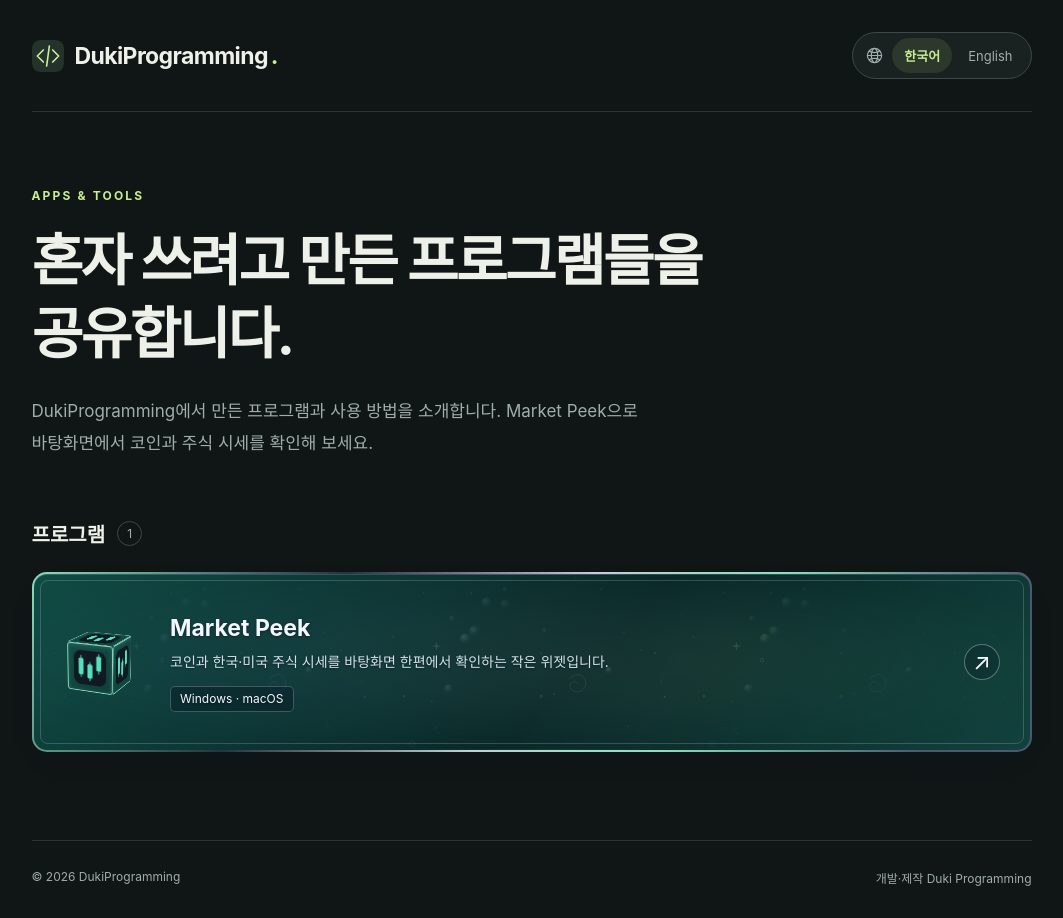
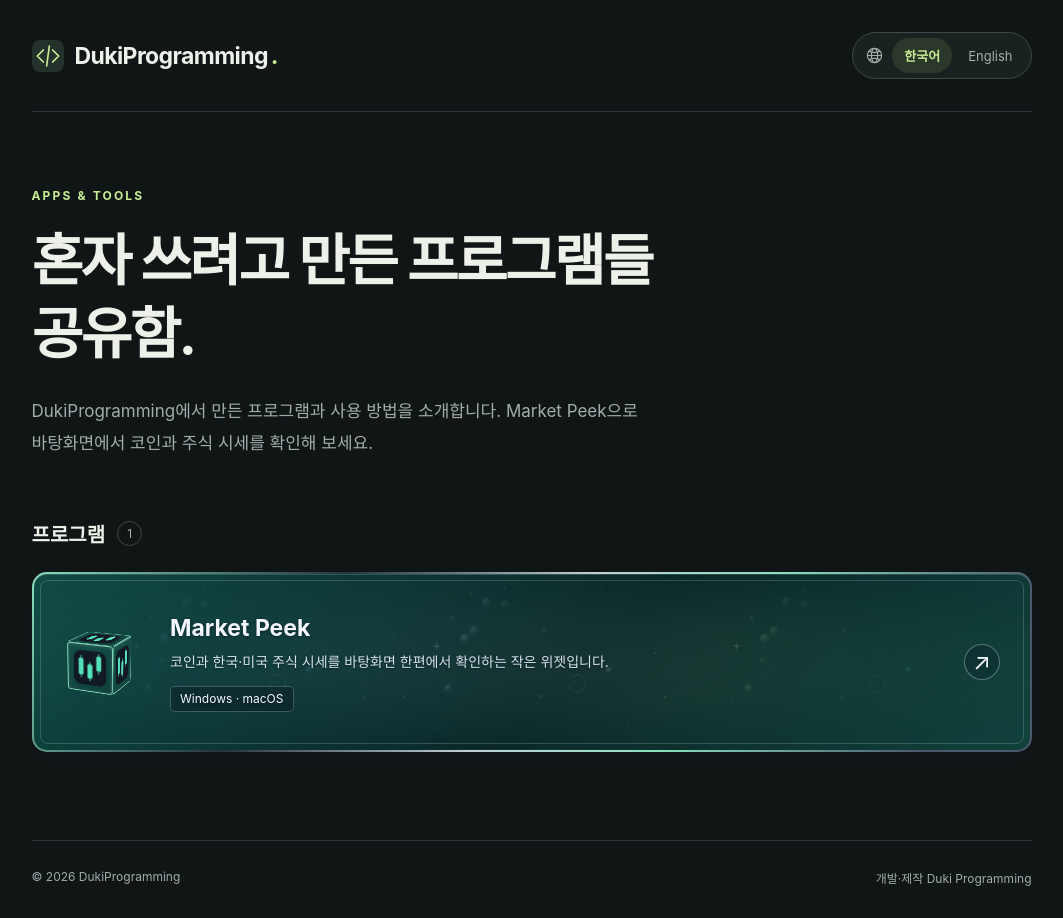
Before and after one commit to Duki-Programming/duki-programming.github.io, a Jekyll site: the page built from index.html, in a window 1280 px wide. Shown: the whole page, without its empty margins (101-1164 px from the left). Built offline with Jekyll 4.4.1, drawn with Linux system fonts in a browser that asks for light colours; some web fonts are replaced.

Commit message:
Make homepage introduction more casual

```diff
--- a/_data/catalog.yml
+++ b/_data/catalog.yml
@@ -1,5 +1,5 @@
 ko:
-  title: 혼자 쓰려고 만든 프로그램들을 공유합니다.
+  title: 혼자 쓰려고 만든 프로그램들 공유함.
   description: DukiProgramming에서 만든 프로그램과 사용 방법을 소개합니다. Market Peek으로 바탕화면에서 코인과 주식 시세를 확인해 보세요.
   section_title: 프로그램
   navigation: 언어 선택
```
